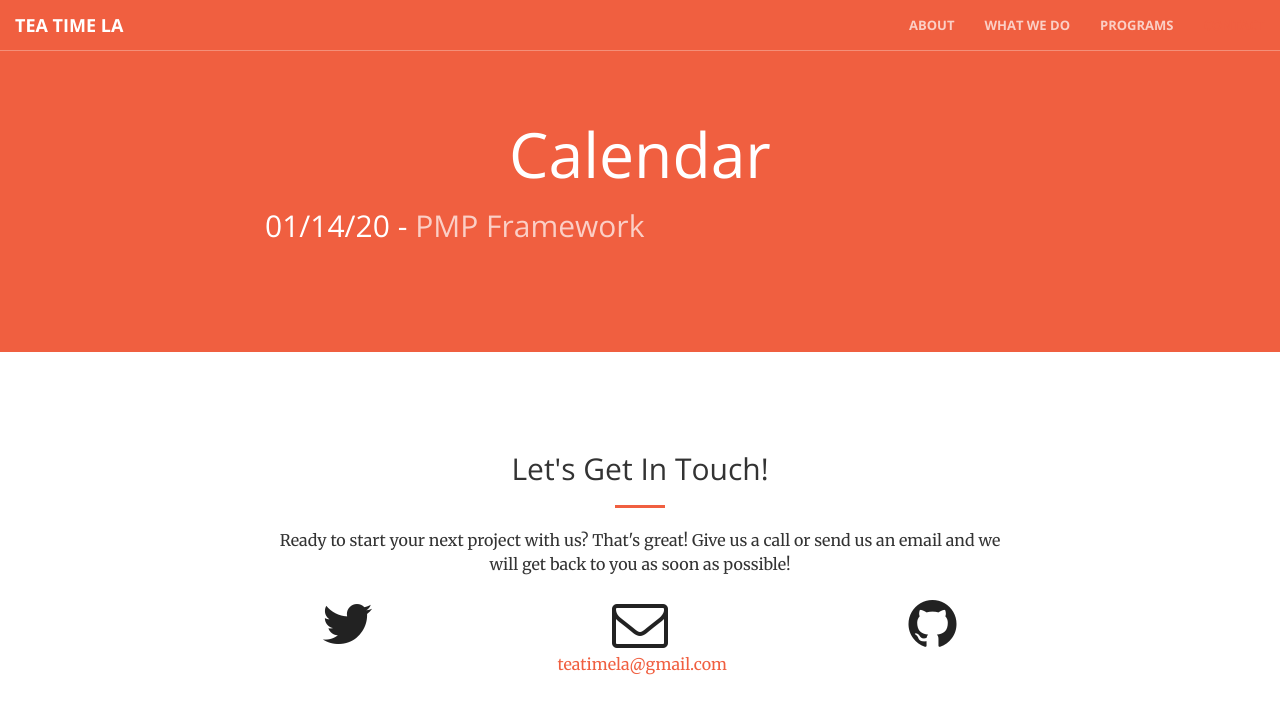
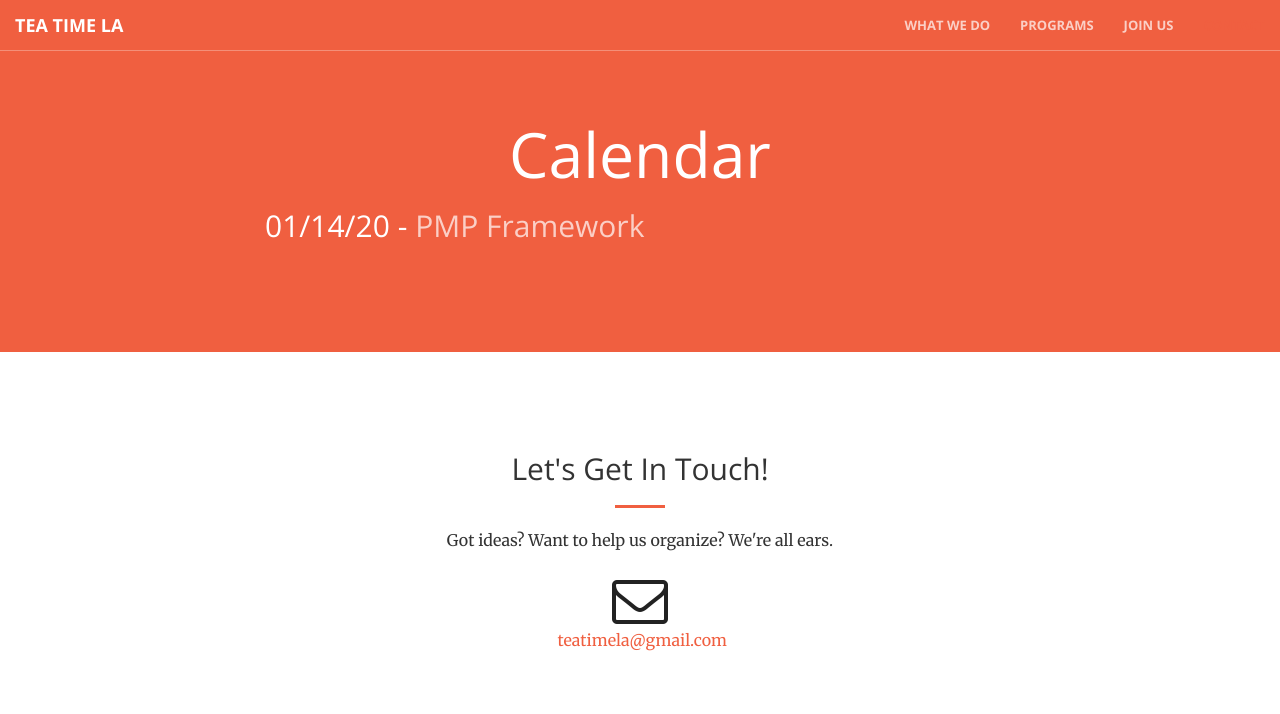
Before and after one commit to teatimela-org/teatimela-org.github.io, a Jekyll site: the page built from calendar.html, in a window 1280 px wide. Shown: the top 714 px of the page. Built offline with Jekyll 4.4.1, drawn with Linux system fonts in a browser that asks for light colours.

Commit message:
update header image. re-order and rename page sections

```diff
--- a/_includes/aside.html
+++ b/_includes/aside.html
@@ -1,10 +1,9 @@
   <aside class="bg-dark">
       <div class="container text-center">
           <div class="call-to-action">
-              <h2>Upcoming Events</h2>
+              <h2>Programs</h2>
               <hr class="light">
-                <p>Don't miss our events! Join our list and we'll let you know when the next classes come up.</p>
-                <a href="#" class="btn btn-default btn-xl">Sign Me Up!</a>
+                <p>We're putting on our own training workshops and study sessions.  Make new friends, learn new skills!  We currently have three program areas: Project Management, Data Science, and Web Development.</p>
           </div>
       </div>
   </aside>
--- a/_includes/contact.html
+++ b/_includes/contact.html
@@ -4,26 +4,13 @@
             <div class="col-lg-8 col-lg-offset-2 text-center">
                 <h2 class="section-heading">Let's Get In Touch!</h2>
                 <hr class="primary">
-                <p>Ready to start your next project with us? That's great! Give us a call or send us an email and we will get back to you as soon as possible!</p>
+                <p>Got ideas?  Want to help us organize?  We're all ears.</p>
             </div>
-        <div class="col-lg-2 col-lg-offset-2 text-center">
-            <a href="https://twitter.com/{{ site.twitter_username }}">
-                <i class="fa fa-twitter fa-3x wow bounceIn" data-wow-delay=".1s"></i>
-                <p>{{ site.twitter_username }}</p>
-            </a>
-        </div>
-        <div class="col-lg-2 col-lg-offset-1 text-center">
+        <div class="col-lg-2 col-lg-offset-5 text-center">
             <a href="mailto:{{ site.email }}">
             <i class="fa fa-envelope-o fa-3x wow bounceIn" data-wow-delay=".1s"></i>
                 <p>{{ site.email }}</p>
             </a>
         </div>
-        <div class="col-lg-2 col-lg-offset-1 text-center">
-            <a href="https://github.com/{{ site.github_username }}">
-            <i class="fa fa-github fa-3x wow bounceIn" data-wow-delay=".1s"></i>
-                <p>{{ site.github_username }}</p>
-            </a>
-        </div>
-
     </div>
 </section>
--- a/_includes/header.html
+++ b/_includes/header.html
@@ -4,7 +4,7 @@
             <h1>Shouldn't there be more to being a government tech employee?</h1>
             <hr>
             <p>We're building a community of LA County employees who want to level up their skills, change the status quo, and create positive change.</p>
-            <a href="#services" class="btn btn-primary btn-xl page-scroll">It's TEA time.</a>
+            <a href="#what-we-do" class="btn btn-primary btn-xl page-scroll">It's TEA time.</a>
         </div>
     </div>
 </header>
--- a/_includes/call-to-action.html
+++ b/_includes/join.html
@@ -1,4 +1,4 @@
-<section class="bg-primary" id="about">
+<section class="bg-primary" id="join">
     <div class="container">
         <div class="row">
             <div class="col-lg-8 col-lg-offset-2 text-center">
--- a/_includes/nav.html
+++ b/_includes/nav.html
@@ -15,14 +15,15 @@
         <div class="collapse navbar-collapse" id="bs-example-navbar-collapse-1">
             <ul class="nav navbar-nav navbar-right">
                 <li>
-                    <a class="page-scroll" href="#about">About</a>
-                </li>
-                <li>
                     <a class="page-scroll" href="#what-we-do">What We Do</a>
                 </li>
                 <li>
                     <a class="page-scroll" href="#programs">Programs</a>
                 </li>
+                <li>
+                    <a class="page-scroll" href="#join">Join Us</a>
+                </li>
+
                 <li>
                     <a class="page-scroll" href="#contact">Contact</a>
                 </li>
--- a/_layouts/front.html
+++ b/_layouts/front.html
@@ -6,10 +6,11 @@
 <body id="page-top">
   {% include nav.html %}
   {% include header.html %}
-  {% include call-to-action.html %}
-  {% include services.html %}
+  {% include what-we-do.html %}
   {% include aside.html %}
   {% include programs.html %}
+  {% include join.html %}
+
 
   {% include contact.html %}
   {% include scripts.html %}
```
Also changed, not shown: img/header-old.jpg (added), img/header.jpg, img/header2.jpg (added).
